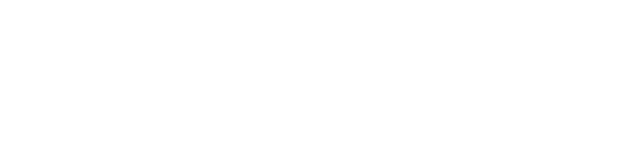
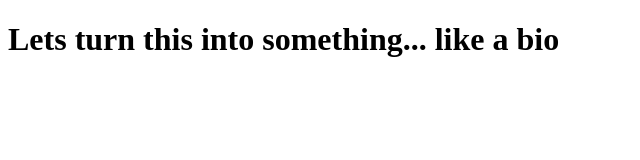
Before and after one commit to jakcooper22/jakcooper22.github.io, a plain HTML site: page index.html in a window 1280 px wide. Shown: the whole page, without its empty margins (0-640 px from the left). Drawn offline with Linux system fonts and the light colour scheme.

Commit message:
Update index.html

```diff
--- a/index.html
+++ b/index.html
@@ -2,10 +2,11 @@
 <html lang="en">
 <head>
     <meta charset="UTF-8" />
-    <title>My bio and whatnot... let's figure that out </title>
-
+    <title>Hmmmm... </title>
 </head>
 <body>
+    <h1>Lets turn this into something... like a bio</h1>
+
 
 <script type="text/javascript">
 </script>
```
